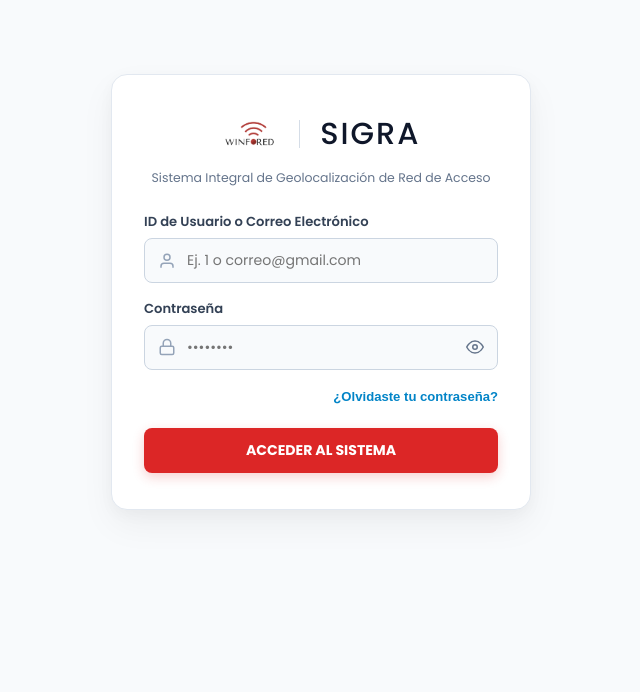
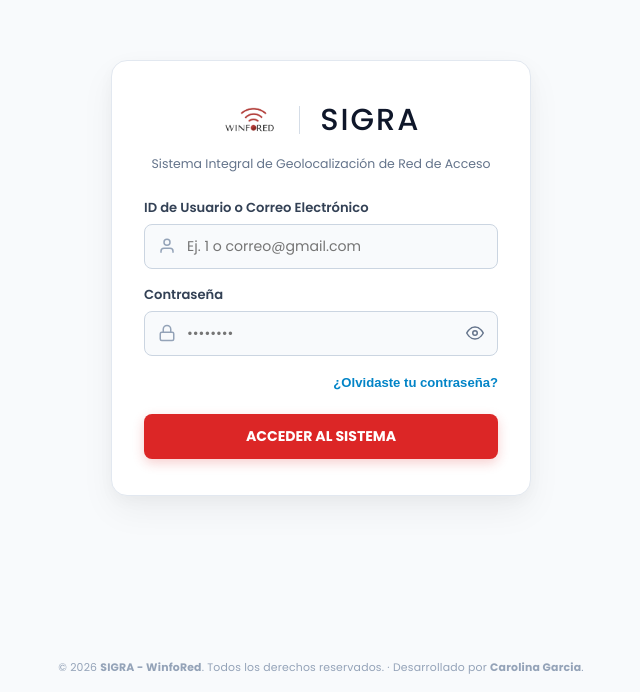
Before and after one commit to ARMYOT713/SIGRA-ZERO, a React (Vite) app in the folder frontend/: page /login in a window 1280 px wide. Shown: the part 108-800 px from the top of the page, without its empty margins (319-959 px from the left). Built offline with nearby package versions, Linux system fonts and the light colour scheme; no server answers.

Commit message:
style(ui): refinar tamaño y diseño minimalista del footer sin linea divisoria

```diff
--- a/frontend/src/components/Layout.jsx
+++ b/frontend/src/components/Layout.jsx
@@ -197,20 +197,20 @@ function Layout() {
             <Outlet />
           </main>
 
-          {/* FOOTER GENERAL */}
+        {/* FOOTER GENERAL */}
           <footer
             style={{
               flexShrink: 0,
-              backgroundColor: "#ffffff",
-              borderTop: "1px solid #e2e8f0",
-              padding: "8px 24px",
+              backgroundColor: "#f8fafc",
+              padding: "6px 16px",
               textAlign: "center",
-              fontSize: "0.74rem",
-              color: "#64748b",
+              fontSize: "0.68rem",
+              color: "#94a3b8",
+              letterSpacing: "0.2px",
             }}
           >
-            © 2026 <strong>SIGRA - WinfoRed</strong>. Todos los derechos reservados. | Desarrollado por{" "}
-            <strong> Carolina Garcia</strong>.
+            © 2026 <strong>SIGRA - WinfoRed</strong>. Todos los derechos reservados. · Desarrollado por{" "}
+            <strong>Carolina Garcia</strong>.
           </footer>
         </div>
       </div>
--- a/frontend/src/views/Login.css
+++ b/frontend/src/views/Login.css
@@ -2,20 +2,22 @@
 
 .classic-login-wrapper {
   display: flex;
+  flex-direction: column;
   align-items: center;
   justify-content: center;
   width: 100vw;
-  height: 100vh;
+  min-height: 100vh;
   background: #f8fafc !important;
   font-family: 'Poppins', 'Segoe UI', sans-serif;
-  overflow: hidden;
+  overflow-y: auto;
   box-sizing: border-box;
-  padding: 16px;
+  padding: 24px 16px 16px 16px;
 }
 
 .login-card {
   width: 100%;
   max-width: 420px;
+  margin: auto 0;
   background: #ffffff;
   border: 1px solid #e2e8f0;
   border-radius: 16px;
@@ -289,3 +291,13 @@
 .password-requirements p.invalid {
   color: #94a3b8;
 }
+
+.login-footer {
+  width: 100%;
+  text-align: center;
+  font-size: 0.68rem;
+  color: #94a3b8;
+  letter-spacing: 0.2px;
+  padding-top: 12px;
+  margin-top: 8px;
+}
--- a/frontend/src/views/Login.jsx
+++ b/frontend/src/views/Login.jsx
@@ -476,6 +476,12 @@ export const Login = () => {
         )}
 
       </div>
+
+    <footer className="login-footer">
+        © 2026 <strong>SIGRA - WinfoRed</strong>. Todos los derechos reservados. · Desarrollado por{" "}
+        <strong>Carolina Garcia</strong>.
+      </footer>
+
     </div>
   );
 };
--- a/frontend/src/views/ResetPassword.jsx
+++ b/frontend/src/views/ResetPassword.jsx
@@ -231,6 +231,12 @@ export default function ResetPassword() {
           </button>
         </form>
       </div>
+
+     <footer className="login-footer">
+        © 2026 <strong>SIGRA - WinfoRed</strong>. Todos los derechos reservados. · Desarrollado por{" "}
+        <strong>Carolina Garcia</strong>.
+      </footer>
+
     </div>
   );
 }
```
